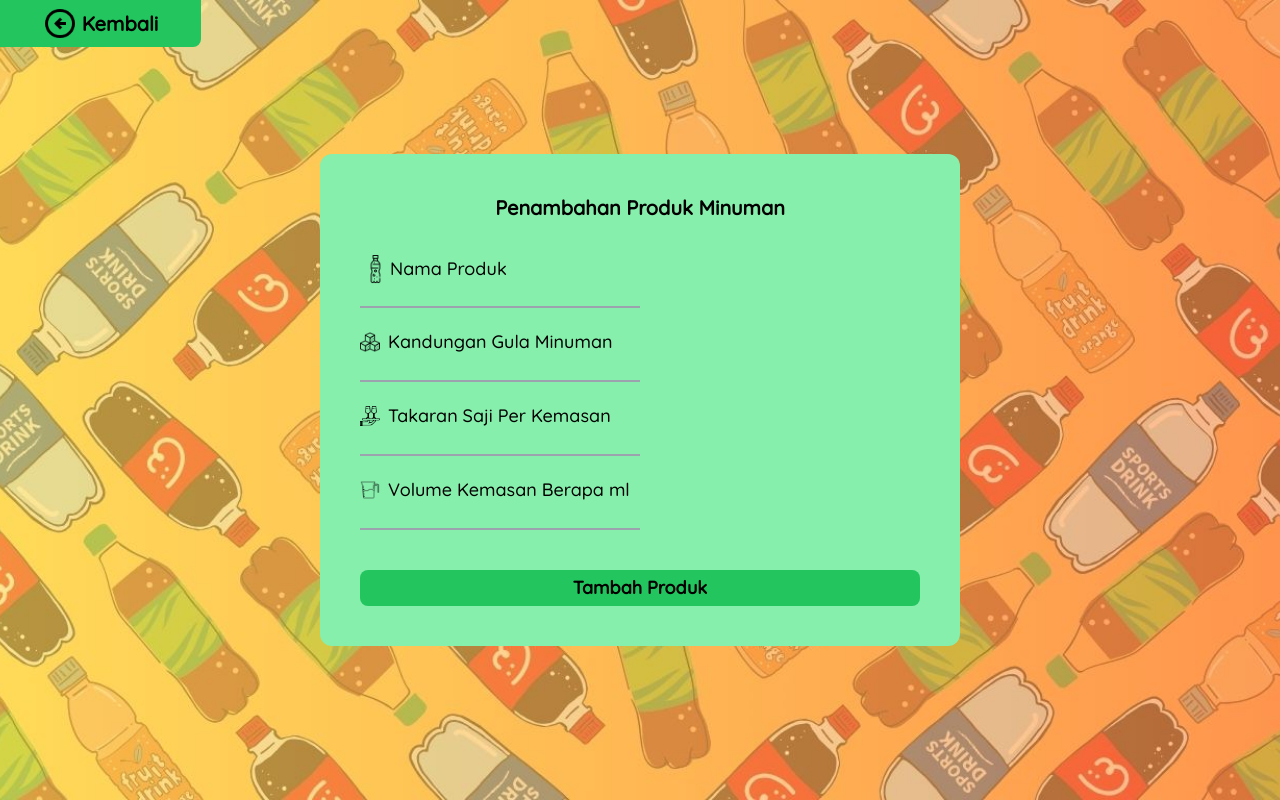
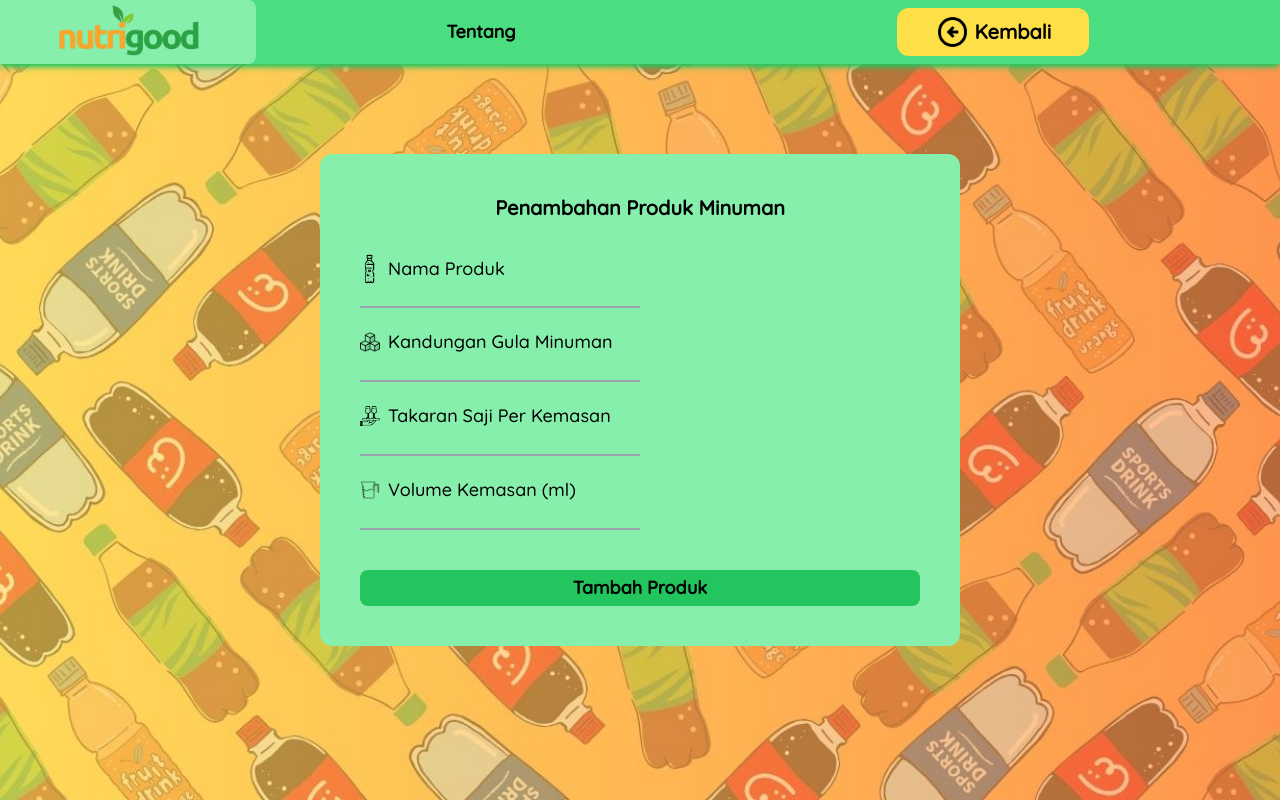
Before and after one commit to GaluhPncWirs/consumption-limit-for-packaged-beverages, a Next.js app: page /addProduct in a window 1280 px wide. Built offline with nearby package versions, Linux system fonts and the light colour scheme.

Commit message:
change code minor

```diff
--- a/src/app/addProduct/page.tsx
+++ b/src/app/addProduct/page.tsx
@@ -1,7 +1,7 @@
 "use client";
 import { usePathname } from "next/navigation";
-import ButtonBack from "@/components/buttonBack/btn";
 import Image from "next/image";
+import NavigasiBar from "@/components/navbar/navigasiBar";
 
 export default function AddProduct() {
   async function handleAddProduct(event: any) {
@@ -35,6 +35,8 @@ export default function AddProduct() {
   const path = usePathname();
 
   return (
+    <div>
+      <NavigasiBar path={path} props={""} />
       <div className="background_template h-screen flex flex-col justify-center items-center">
         <div className="bg-green-300 w-1/2 rounded-xl">
           <form
@@ -48,7 +50,7 @@ export default function AddProduct() {
               <input type="text" id="nameProduct" className="inputField peer" />
               <label
                 htmlFor="nameProduct"
-              className="labelText flex items-center"
+                className="labelText flex items-center -ml-1.5 gap-1"
               >
                 <Image
                   src={"/images/beverage.png"}
@@ -112,7 +114,7 @@ export default function AddProduct() {
                   width={20}
                   height={20}
                 />
-              <span>Volume Kemasan Berapa ml</span>
+                <span>Volume Kemasan (ml)</span>
               </label>
             </div>
             <button className="bg-green-500 mt-5 py-1 rounded-lg text-lg font-semibold hover:bg-green-600 transition-all">
@@ -120,7 +122,7 @@ export default function AddProduct() {
             </button>
           </form>
         </div>
-      <ButtonBack path={path} props={""} />
+      </div>
     </div>
   );
 }
--- a/src/app/mainContent/page.tsx
+++ b/src/app/mainContent/page.tsx
@@ -6,7 +6,7 @@ import { getDataProduct } from "@/getDataFromApi/getProduct";
 import { getVideoEducations } from "@/getDataFromApi/getVideoEdu";
 import NavigasiBar from "@/components/navbar/navigasiBar";
 import Link from "next/link";
-import { useRouter } from "next/navigation";
+import { usePathname, useRouter } from "next/navigation";
 import { useEffect, useRef, useState } from "react";
 
 export default function MainContent() {
@@ -29,6 +29,7 @@ export default function MainContent() {
   const [activeIndex, setActiveIndex] = useState(-1);
   const listRef = useRef<HTMLUListElement | null>(null);
   const [getVideoEdu, setGetVideoEdu] = useState([]);
+  const path = usePathname();
 
   useEffect(() => {
     const maxSugars = localStorage.getItem("maxSugars");
@@ -165,7 +166,7 @@ export default function MainContent() {
 
   return (
     <div className="pt-24 pb-12">
-      <NavigasiBar props={backToInput} />
+      <NavigasiBar props={backToInput} path={path} />
       <div
         className={`bg-green-300 flex flex-col justify-center px-5 rounded-lg py-10 mx-auto ${
           fillBottle.length > 0 ? `w-11/12` : `w-1/2`
@@ -251,7 +252,7 @@ export default function MainContent() {
                   disabled
                   value={sugar || ""}
                 />
-                <span className="text-[0.65rem] text font-semibold">
+                <span className="text-[0.65rem] text-red-600 font-semibold">
                   *Gula Disini Sudah di Totalkan Dengan Takaran Saji Per Kemasan
                 </span>
                 <label htmlFor="sugarContent" className="labelText">
@@ -305,7 +306,7 @@ export default function MainContent() {
               Hitung
             </button>
           </div>
-          <div className="flex mt-7 px-5 gap-10">
+          <div className="flex mt-7 px-5 gap-10 items-center">
             {educations === true && (
               <>
                 <div className="basis-1/2">
@@ -327,6 +328,7 @@ export default function MainContent() {
                       width={500}
                       height={300}
                       allow="accelerometer; clipboard-write; encrypted-media; gyroscope; picture-in-picture; web-share"
+                      className="rounded-xl"
                     />
                   ))}
                 </div>
--- a/src/app/page.tsx
+++ b/src/app/page.tsx
@@ -20,7 +20,6 @@ export default function DisplayInputUser() {
     weight: "",
   });
   const [tdee, setTdee] = useState(0);
-  const path = usePathname();
 
   function calculateMaxSugar() {
     const age = parseInt(ages.current?.value || "0");
@@ -211,7 +210,7 @@ export default function DisplayInputUser() {
             </div>
 
             <div className="font-medium">
-              <div className="flex gap-2 mb-1">
+              <div className="flex gap-2 mb-2">
                 <Image
                   width={30}
                   height={20}
--- a/src/components/buttonBack/btn.js
+++ b/src/components/buttonBack/btn.js
@@ -4,21 +4,12 @@ import Link from "next/link";
 export default function ButtonBack({ path, props }) {
   return (
     <>
-      {path === "/addProduct" ? (
-        <div className="absolute top-0 left-0 px-3 bg-green-400 py-1.5 hover:bg-green-500 rounded-br-lg flex flex-row-reverse justify-center items-center gap-1 cursor-pointer">
+      <div className="px-2 py-1.5 hover:bg-yellow-400 bg-yellow-300 rounded-xl flex flex-row-reverse justify-center items-center gap-1 cursor-pointer">
+        {path === "/addProduct" ? (
           <Link href={"./mainContent"} className="text-xl font-semibold">
             Kembali
           </Link>
-          <Image
-            src="/images/arrow_left.png"
-            alt="arrow_left"
-            className="w-1/5"
-            width={200}
-            height={200}
-          />
-        </div>
-      ) : (
-        <div className="px-2 py-1.5 hover:bg-yellow-400 bg-yellow-300 rounded-xl flex flex-row-reverse justify-center items-center gap-1 cursor-pointer">
+        ) : (
           <button
             className="text-xl font-semibold"
             type="button"
@@ -26,15 +17,15 @@ export default function ButtonBack({ path, props }) {
           >
             Kembali
           </button>
-          <Image
-            src="/images/arrow_left.png"
-            alt="arrow_left"
-            className="w-1/5"
-            width={200}
-            height={200}
-          />
-        </div>
-      )}
+        )}
+        <Image
+          src="/images/arrow_left.png"
+          alt="arrow_left"
+          className="w-1/5"
+          width={200}
+          height={200}
+        />
+      </div>
     </>
   );
 }
--- a/src/components/modalBox/modal.js
+++ b/src/components/modalBox/modal.js
@@ -9,17 +9,24 @@ export default function ModalBox({ setModalBox, yourMaxSugar, tdee }) {
   }
   return (
     <div>
-      <div className="w-1/3 h-1/3 bg-slate-200 z-40 absolute top-1/3 right-1/3 rounded-lg flex flex-col justify-center items-center gap-5">
-        <h1 className="text-3xl font-bold">Your Max Consume Sugar</h1>
+      <div className="w-1/3 h-2/5 bg-green-300 z-40 absolute top-1/4 right-1/3 rounded-lg flex flex-col justify-center items-center gap-5">
+        <h1 className="text-3xl font-bold text-amber-600">
+          Maksimal Konsumsi Gula
+        </h1>
         <p className="font-semibold text-xl">
-          Your Calories{" "}
-          {tdee.toLocaleString("id-ID", { maximumFractionDigits: 0 })}
-        </p>
-        <p className="font-semibold text-xl">
-          {yourMaxSugar.toLocaleString("id-ID", { maximumFractionDigits: 0 })}{" "}
+          <span className="text-pink-600">
+            {yourMaxSugar.toLocaleString("id-ID", { maximumFractionDigits: 0 })}
+          </span>{" "}
           Gram Gula/Hari
         </p>
-        <div className="bg-slate-300 py-1 px-4 rounded-lg mt-3 font-semibold text-lg cursor-pointer hover:bg-slate-400">
+        <p className="font-semibold text-lg">
+          Total Kalori Kamu{" "}
+          <span className="text-pink-600">
+            {tdee.toLocaleString("id-ID", { maximumFractionDigits: 0 })}
+          </span>{" "}
+          kcal
+        </p>
+        <div className="bg-green-400 py-1 px-4 rounded-lg mt-3 font-semibold text-lg cursor-pointer hover:bg-green-500">
           <button onClick={handleClick}>Oke</button>
         </div>
       </div>
--- a/src/components/navbar/navigasiBar.js
+++ b/src/components/navbar/navigasiBar.js
@@ -1,12 +1,10 @@
 import Image from "next/image";
 import Link from "next/link";
 import ButtonBack from "../buttonBack/btn";
-import { usePathname } from "next/navigation";
 
-export default function NavigasiBar({ props }) {
-  const path = usePathname();
+export default function NavigasiBar({ props, path }) {
   return (
-    <div className="w-full h-16 bg-green-400 shadow-md shadow-slate-500 fixed top-0">
+    <div className="w-full h-16 bg-green-400 shadow-md shadow-green-500 fixed top-0 z-50">
       <div className="flex h-full">
         <div className="basis-1/5 bg-green-300 rounded-r-lg flex justify-center items-center">
           <Image
@@ -20,10 +18,16 @@ export default function NavigasiBar({ props }) {
         <div className="basis-4/5">
           <ul className="flex justify-around items-center h-full font-semibold text-lg">
             <li>Tentang</li>
-            <li>
-              <Link href={"./addProduct"}>add Produk</Link>
-            </li>
-            <ButtonBack path={path} props={props} />
+            {path === "/mainContent" ? (
+              <>
+                <li>
+                  <Link href={"./addProduct"}>add Produk</Link>
+                </li>
+                <ButtonBack path={path} props={props} />
+              </>
+            ) : (
+              <ButtonBack path={path} props={props} />
+            )}
           </ul>
         </div>
       </div>
```
Also changed, not shown: public/images/age.png, public/images/beverage.png. Lines whose indentation alone changed are shown as unchanged.
